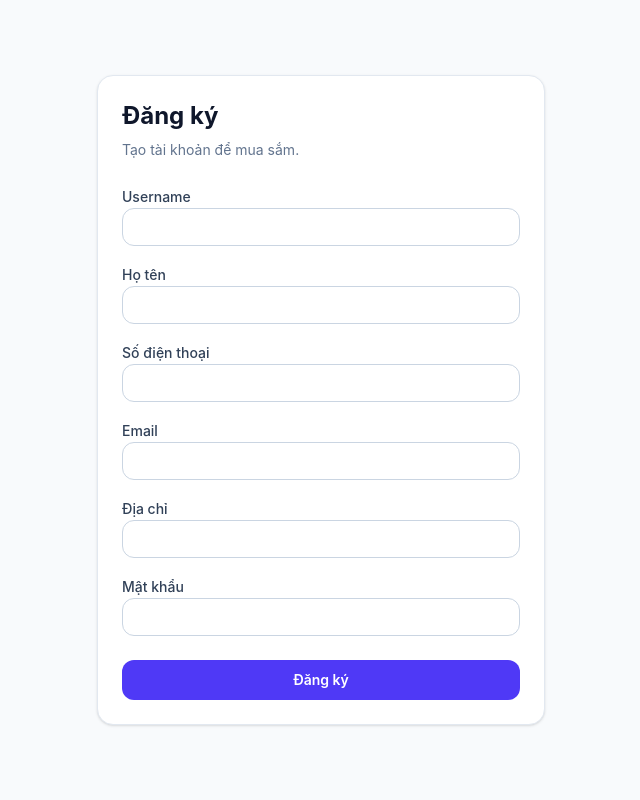
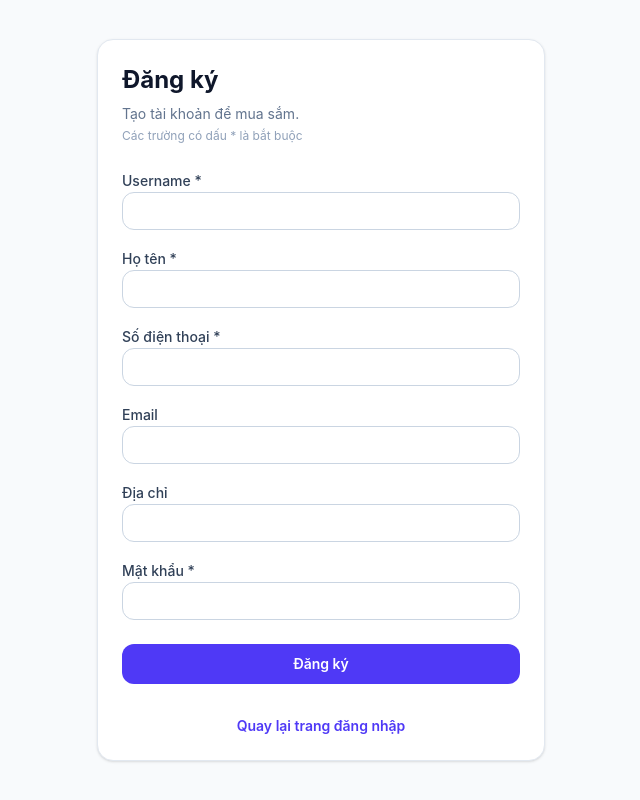
Before and after one commit to phananh2005/fe-e_commerce, a React (Vite) app: page /register in a window 1280 px wide. Shown: the whole page, without its empty margins (319-959 px from the left). Built offline with nearby package versions, Linux system fonts and the light colour scheme.

Commit message:
feat(auth): enhance registration form with required field indicators and navigation
Add visual cues for mandatory fields using asterisks and include a helper
text to guide users. Also implement a navigation link to the login
page to improve user flow.

```diff
--- a/src/pages/RegisterPage.tsx
+++ b/src/pages/RegisterPage.tsx
@@ -1,5 +1,5 @@
 import { useState } from "react";
-import { Navigate, useNavigate } from "react-router-dom";
+import { Navigate, useNavigate, Link } from "react-router-dom";
 import { API_BASE_URL } from "../lib/api";
 import { useAuth } from "../context/AuthContext";
 
@@ -63,6 +63,9 @@ export function RegisterPage() {
         <p className="mt-2 text-sm text-slate-500">
           Tạo tài khoản để mua sắm.
         </p>
+        <p className="mt-1 text-xs text-slate-400">
+          Các trường có dấu * là bắt buộc
+        </p>
         {error && (
           <p className="mt-4 rounded-lg bg-red-50 p-3 text-sm text-red-700">
             {error}
@@ -70,7 +73,7 @@ export function RegisterPage() {
         )}
         <div className="mt-6 space-y-4">
           <label className="block space-y-2">
-            <span className="text-sm font-medium text-slate-700">Username</span>
+            <span className="text-sm font-medium text-slate-700">Username *</span>
             <input
               value={username}
               onChange={(e) => setUsername(e.target.value)}
@@ -79,7 +82,7 @@ export function RegisterPage() {
             />
           </label>
           <label className="block space-y-2">
-            <span className="text-sm font-medium text-slate-700">Họ tên</span>
+            <span className="text-sm font-medium text-slate-700">Họ tên *</span>
             <input
               value={fullName}
               onChange={(e) => setFullName(e.target.value)}
@@ -89,7 +92,7 @@ export function RegisterPage() {
           </label>
           <label className="block space-y-2">
             <span className="text-sm font-medium text-slate-700">
-              Số điện thoại
+              Số điện thoại *
             </span>
             <input
               value={phoneNumber}
@@ -116,7 +119,7 @@ export function RegisterPage() {
             />
           </label>
           <label className="block space-y-2">
-            <span className="text-sm font-medium text-slate-700">Mật khẩu</span>
+            <span className="text-sm font-medium text-slate-700">Mật khẩu *</span>
             <input
               type="password"
               value={password}
@@ -132,6 +135,14 @@ export function RegisterPage() {
           >
             {submitting ? "Đang đăng ký..." : "Đăng ký"}
           </button>
+          <p className="mt-4 text-center text-sm text-slate-500">
+            <Link
+              to="/login"
+              className="font-semibold text-indigo-600 hover:underline"
+            >
+              Quay lại trang đăng nhập
+            </Link>
+          </p>
         </div>
       </form>
     </div>
```
